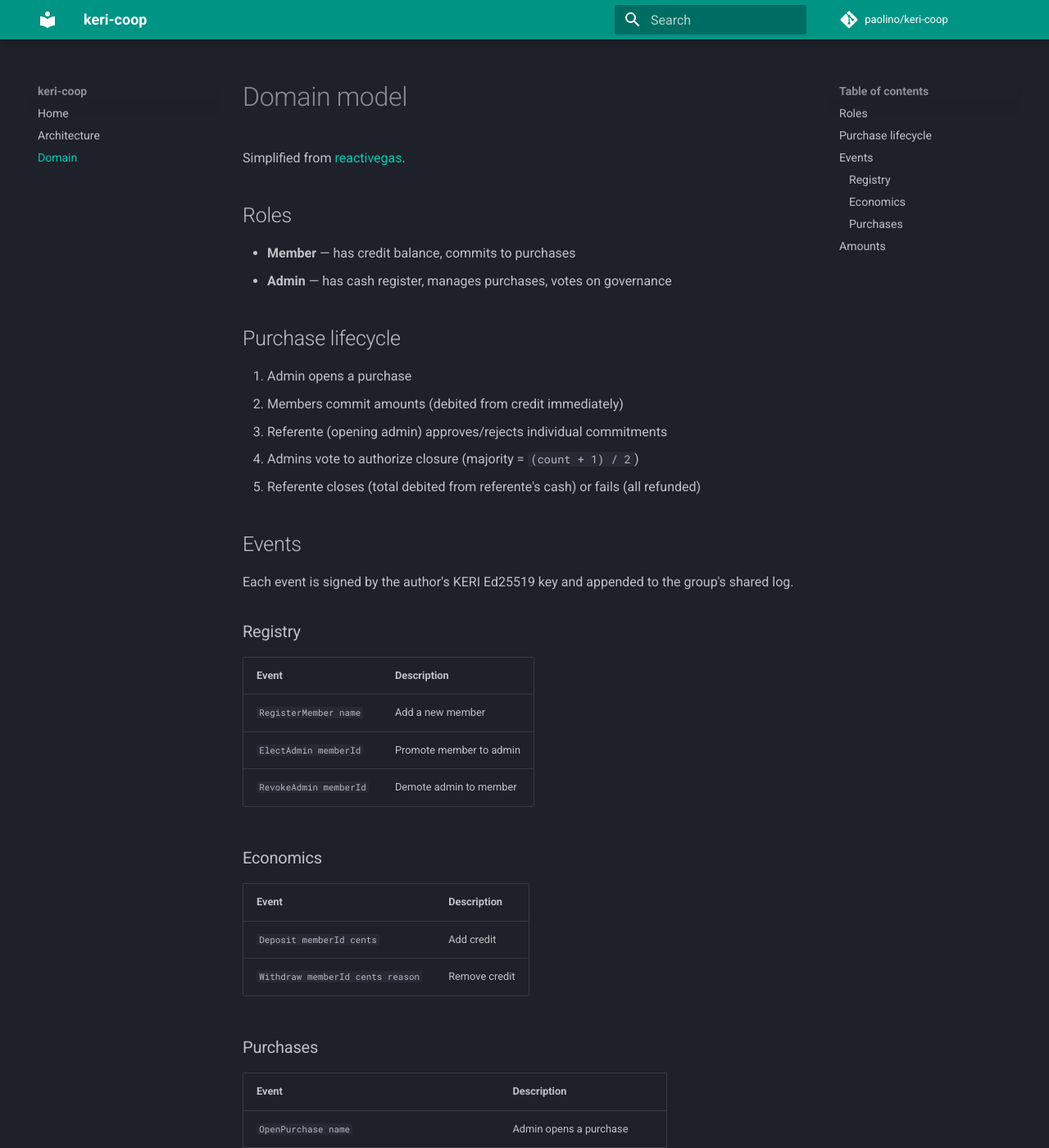
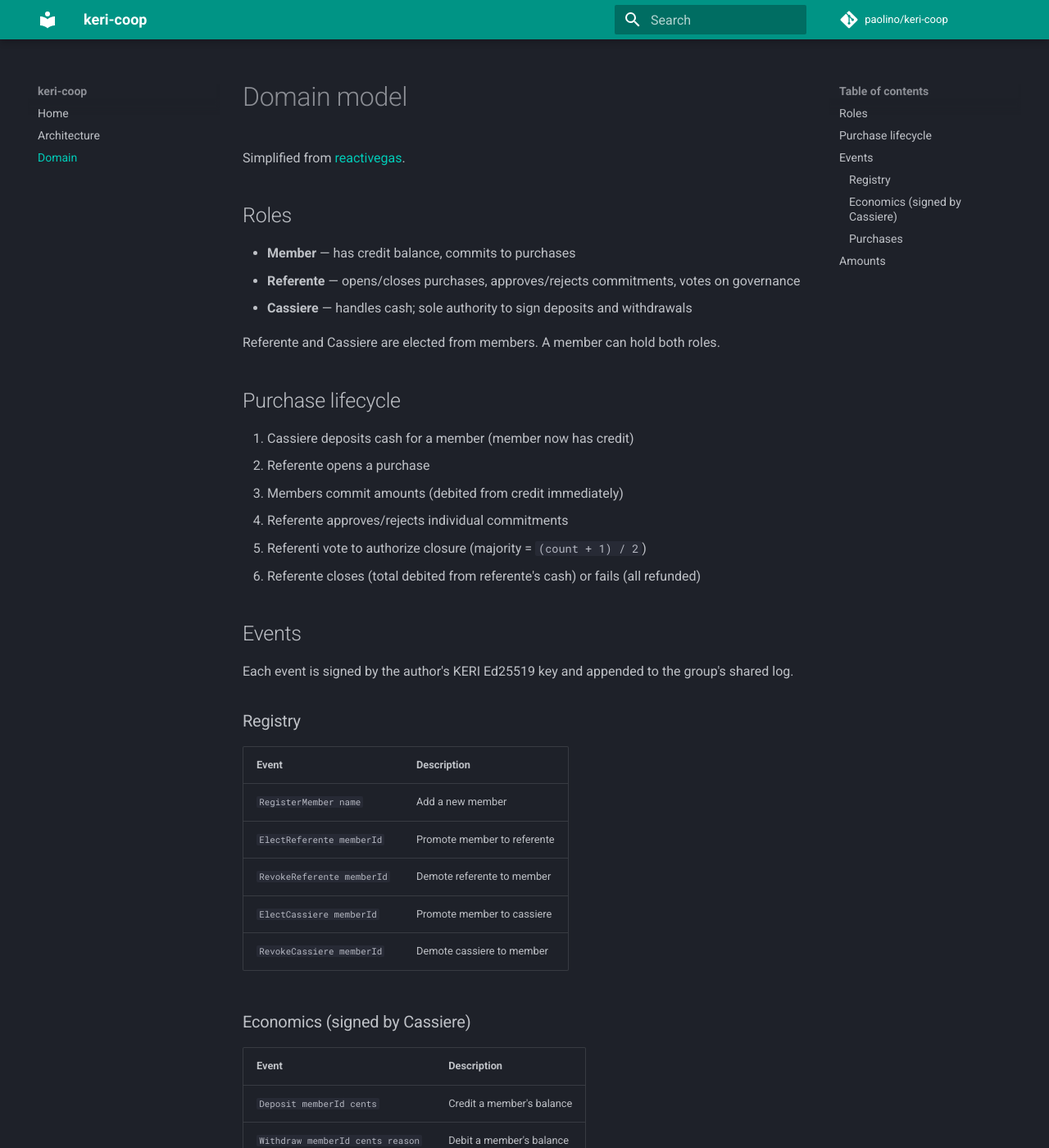
Before and after one commit to paolino/keri-coop, an MkDocs documentation site: the page built from docs/docs/domain.md, in a window 1280 px wide and 1400 px high. Shown: the whole window at 82% size. Built offline with MkDocs 1.6.1 and Material for MkDocs 9.7.7, drawn with Linux system fonts in a browser that asks for light colours; comment, search, counter and statistics services are not loaded; some of the changed text lies outside the part shown.

Commit message:
docs: add cassiere role, rename admin to referente

```diff
--- a/docs/docs/domain.md
+++ b/docs/docs/domain.md
@@ -5,15 +5,19 @@ Simplified from [reactivegas](https://github.com/paolino/reactivegas).
 ## Roles
 
 - **Member** — has credit balance, commits to purchases
-- **Admin** — has cash register, manages purchases, votes on governance
+- **Referente** — opens/closes purchases, approves/rejects commitments, votes on governance
+- **Cassiere** — handles cash; sole authority to sign deposits and withdrawals
+
+Referente and Cassiere are elected from members. A member can hold both roles.
 
 ## Purchase lifecycle
 
-1. Admin opens a purchase
-2. Members commit amounts (debited from credit immediately)
-3. Referente (opening admin) approves/rejects individual commitments
-4. Admins vote to authorize closure (majority = `(count + 1) / 2`)
-5. Referente closes (total debited from referente's cash) or fails (all refunded)
+1. Cassiere deposits cash for a member (member now has credit)
+2. Referente opens a purchase
+3. Members commit amounts (debited from credit immediately)
+4. Referente approves/rejects individual commitments
+5. Referenti vote to authorize closure (majority = `(count + 1) / 2`)
+6. Referente closes (total debited from referente's cash) or fails (all refunded)
 
 ## Events
 
@@ -25,27 +29,29 @@ the group's shared log.
 | Event | Description |
 |-------|-------------|
 | `RegisterMember name` | Add a new member |
-| `ElectAdmin memberId` | Promote member to admin |
-| `RevokeAdmin memberId` | Demote admin to member |
+| `ElectReferente memberId` | Promote member to referente |
+| `RevokeReferente memberId` | Demote referente to member |
+| `ElectCassiere memberId` | Promote member to cassiere |
+| `RevokeCassiere memberId` | Demote cassiere to member |
 
-### Economics
+### Economics (signed by Cassiere)
 
 | Event | Description |
 |-------|-------------|
-| `Deposit memberId cents` | Add credit |
-| `Withdraw memberId cents reason` | Remove credit |
+| `Deposit memberId cents` | Credit a member's balance |
+| `Withdraw memberId cents reason` | Debit a member's balance |
 
 ### Purchases
 
 | Event | Description |
 |-------|-------------|
-| `OpenPurchase name` | Admin opens a purchase |
+| `OpenPurchase name` | Referente opens a purchase |
 | `Commit memberId cents purchaseId` | Member commits to purchase |
 | `ApproveCommitment memberId purchaseId` | Referente approves |
 | `RejectCommitment memberId purchaseId` | Referente rejects |
 | `AdjustCommitment memberId cents purchaseId` | Adjust amount |
-| `VoteClosePurchase purchaseId` | Admin votes to close |
-| `VoteFailPurchase purchaseId` | Admin votes to fail |
+| `VoteClosePurchase purchaseId` | Referente votes to close |
+| `VoteFailPurchase purchaseId` | Referente votes to fail |
 | `ClosePurchase purchaseId` | Referente closes |
 | `FailPurchase purchaseId` | Referente fails |
 
```
